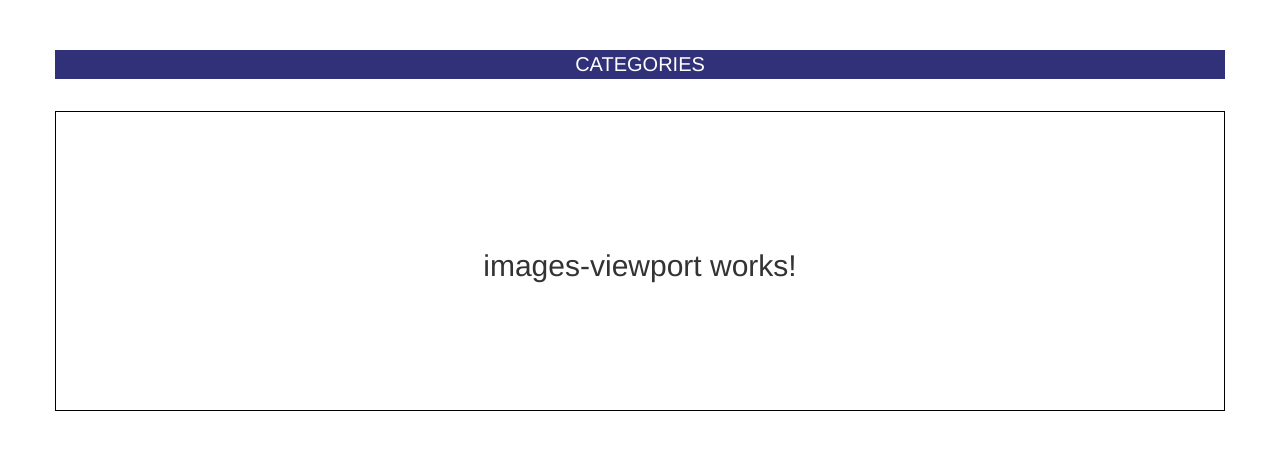
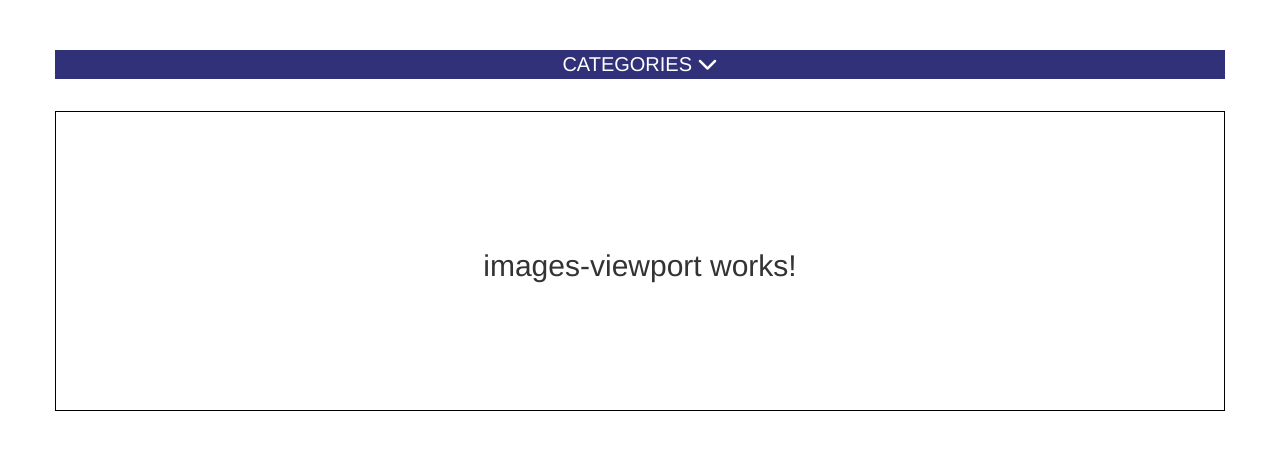
Before and after one commit to xenogt/image-dock, an Angular app in the folder img-dock-client/: page / in a window 1280 px wide. Shown: the top 450 px of the page. Built offline with nearby package versions, Linux system fonts and the light colour scheme.

Commit message:
added icon to category panal heading to indicate additional content

```diff
--- a/img-dock-client/src/app/components/home/home.component.html
+++ b/img-dock-client/src/app/components/home/home.component.html
@@ -1,8 +1,11 @@
 <div *ngIf="user.name!==null" >
 
   <div class="row" (mouseenter)="toggleCategory()" (mouseleave)="toggleCategory()">
-    <div class="hoverbar">CATEGORIES</div>
-    <app-category-viewport [isVisible]="showCategory==='show'" [hasCategory]="hasCategory"></app-category-viewport>
+    <div class="hoverbar">CATEGORIES
+      <i *ngIf="!expandCat" class="fa fa-chevron-down" aria-hidden="true"></i>
+      <i *ngIf="expandCat" class="fa fa-chevron-up" aria-hidden="true"></i>
+    </div>
+    <app-category-viewport [isVisible]="expandCat" [hasCategory]="hasCategory"></app-category-viewport>
   </div>
 
   <div class="row">
--- a/img-dock-client/src/app/components/home/home.component.ts
+++ b/img-dock-client/src/app/components/home/home.component.ts
@@ -12,6 +12,7 @@ export class HomeComponent implements OnInit {
   user:User;
   showCategory: string = 'hide';
   hasCategory: boolean = false;
+  expandCat: boolean = false;
 
   constructor() {
     this.user = new User();
@@ -24,6 +25,8 @@ export class HomeComponent implements OnInit {
   }
 
   toggleCategory(): void {
-    this.showCategory = this.showCategory==='hide'?'show':'hide';
+    this.expandCat = !this.expandCat;
+    // this.showCategory = this.showCategory==='hide'?'show':'hide';
+    this.showCategory = this.expandCat ? 'show' : 'hide';
   }
 }
```
